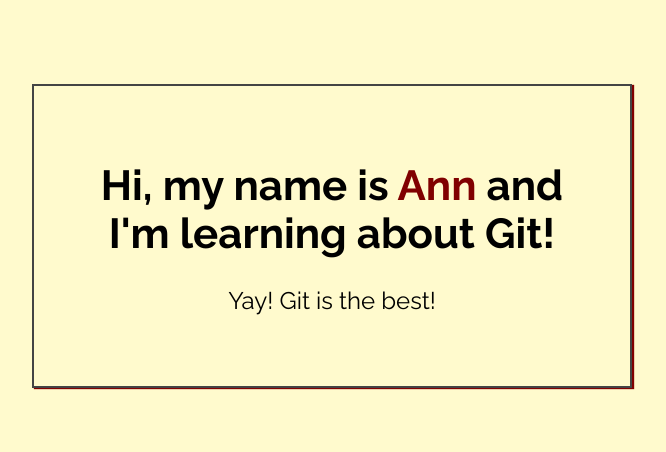
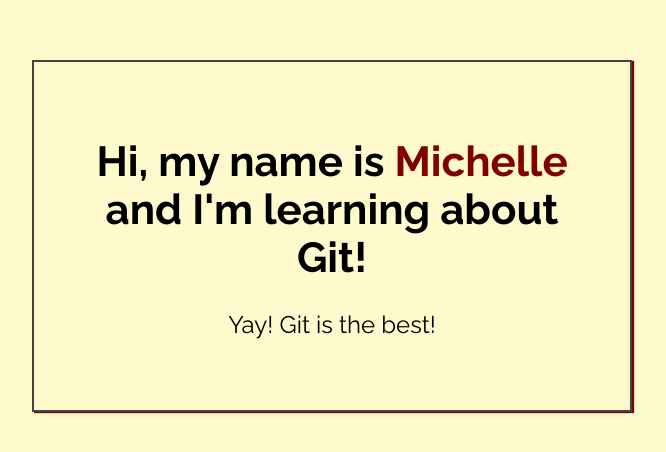
Before and after one commit to seeshellcode/my-first-repo, a plain HTML site: page index.html in a window 1280 px wide. Shown: the part 164-616 px from the top of the page, without its empty margins (308-974 px from the left). Drawn offline with Linux system fonts and the light colour scheme.

Commit message:
Added name to index.html

```diff
--- a/index.html
+++ b/index.html
@@ -14,7 +14,7 @@
 <body>
 
     <div class="greeting">
-        <h1>Hi, my name is <span class="highlight">Ann</span> and I'm learning about Git! </h1>
+        <h1>Hi, my name is <span class="highlight">Michelle</span> and I'm learning about Git! </h1>
 
         <p>Yay! Git is the best!</p>
     </div>
```
